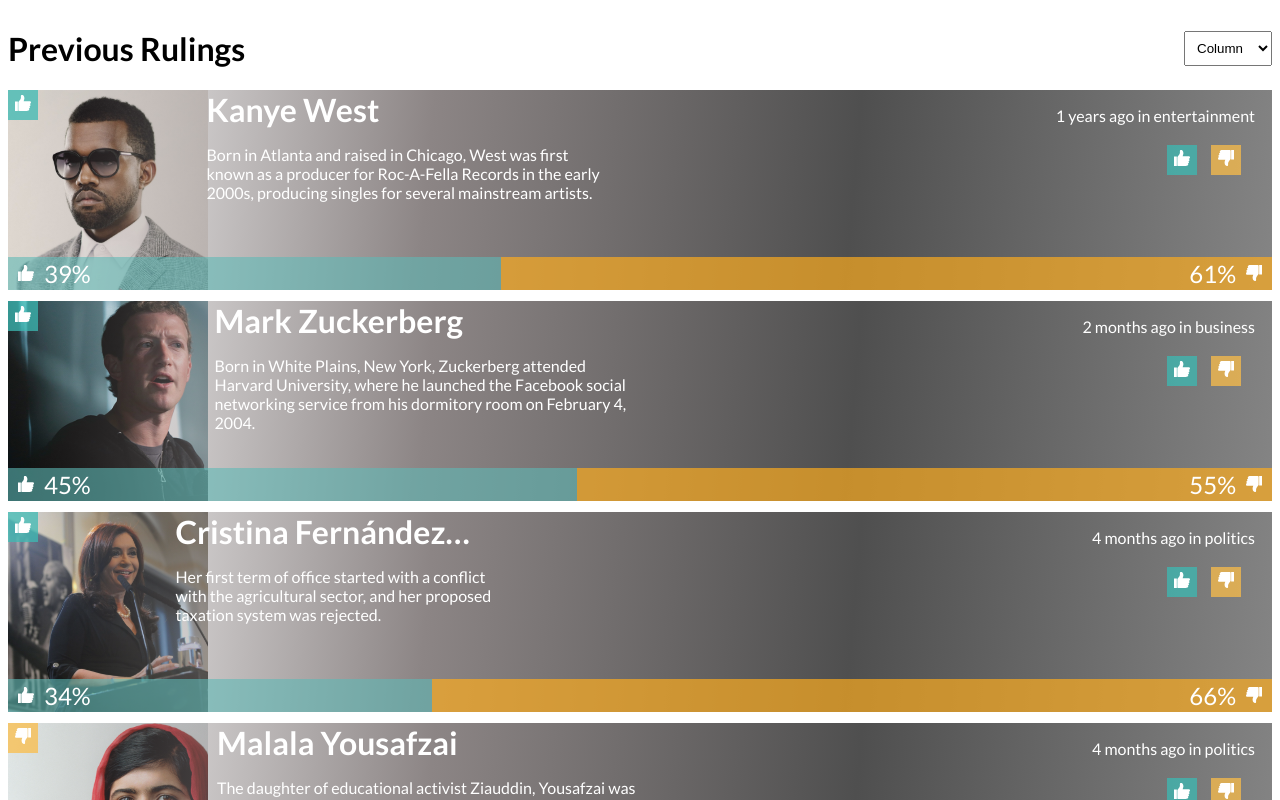
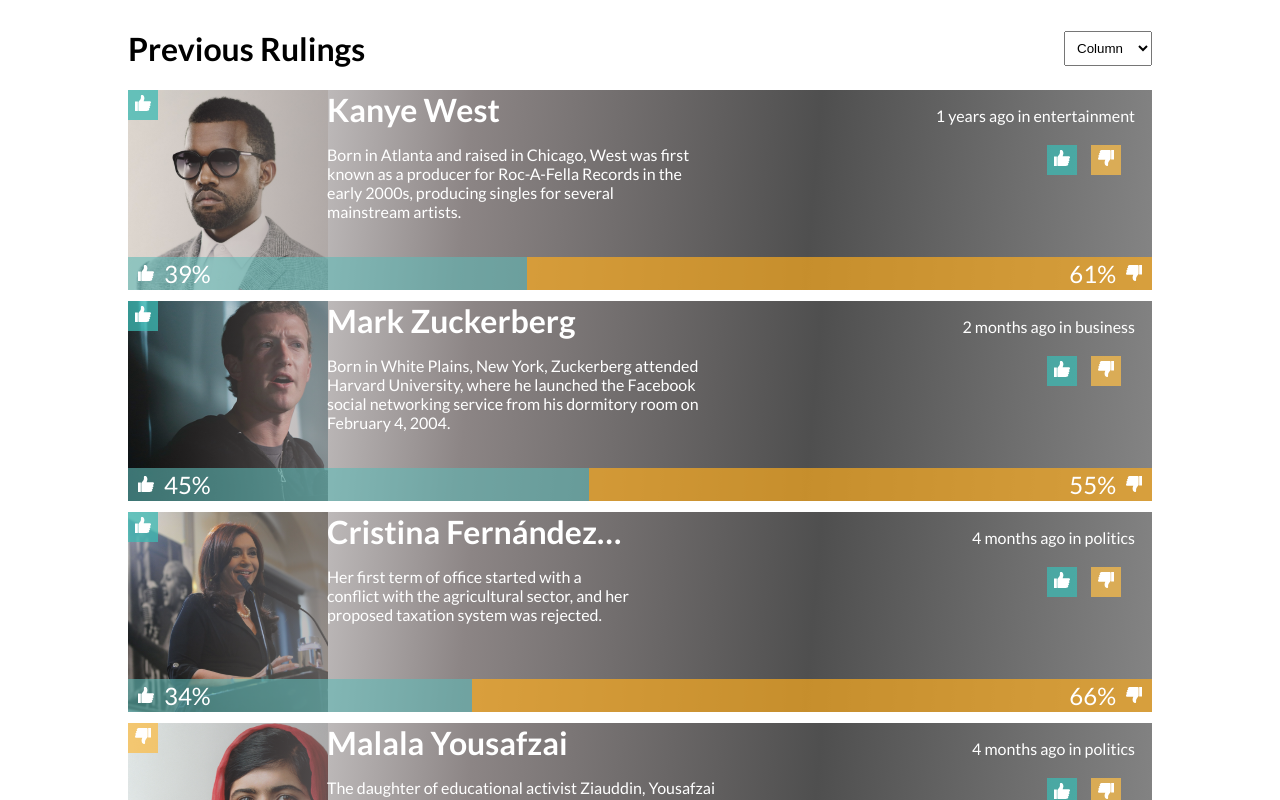
Before and after one commit to karttofer/zemoga-t, a React (Create React App) app: page / in a window 1280 px wide. Shown: the top 800 px of the page. Built offline with nearby package versions, Linux system fonts and the light colour scheme.

Commit message:
clean the project code

```diff
--- a/src/App.js
+++ b/src/App.js
@@ -6,13 +6,19 @@
 import CardsContainer from './containers/CardsContainer';
 
 // Styles
-const Wrapper = styled.div``;
+const BodyWrapper = styled.div`
+  margin: 0px 120px 0px 120px;
+
+  @media (max-width: 600px) {
+    margin: 0px;
+  }
+`;
 
 function App() {
   return (
-    <Wrapper>
+    <BodyWrapper>
       <CardsContainer />
-    </Wrapper>
+    </BodyWrapper>
   );
 }
 
--- a/src/components/Card.js
+++ b/src/components/Card.js
@@ -2,7 +2,6 @@
 import React, { useState, useEffect } from 'react';
 import styled from 'styled-components';
 import { useDispatch } from 'react-redux';
-import humanizeTime from 'humanize-duration';
 
 // Contants
 import * as constStyles from '../commons/constants/contants';
@@ -48,7 +47,7 @@
   display: grid;
   grid-template-columns: ${(props) => props.gridColumn};
 
-  @media (max-width: 600px) {
+  @media (max-width: 760px) {
     display: flex !important;
   }
 `;
@@ -72,8 +71,6 @@
     }
   }
 `;
-
-const PreferenceIcon = styled.div``;
 
 const VoteWrapper = styled.div`
   z-index: 2;
@@ -161,11 +158,18 @@
   totalVotes,
   bgImage,
 }) => {
+  // State
   const [btnSelected, setBtnSelected] = useState('');
   const [isVoteSelected, setIsVoteSelected] = useState(false);
 
+  // Store dispatch
   const dispatch = useDispatch();
 
+  /**
+   * @param {date} date1 - This wil be the current date
+   * @param {date} date2 - The date that we'll use to make the difference
+   * @returns A message with the time that have been pased example: 14 hours ago.
+   */
   const calcDate = (date1, date2) => {
     const diff = Math.floor(date1.getTime() - date2.getTime());
     const day = 1000 * 60 * 60 * 24;
@@ -183,9 +187,12 @@
     return message;
   };
 
+  /**
+   * @description This function will make a dispatch to make a vote
+   */
   const vote = () => {
     dispatch(
-      actions.voteFavor(
+      actions.vote(
         btnSelected === 'upVote'
           ? constStyles.VOTE_FAVOR
           : constStyles.VOTE_AGAINST,
@@ -194,10 +201,17 @@
     );
   };
 
+  /**
+   * @description Simple function to vote again, if the user already vote
+   */
   const voteAgain = () => {
     dispatch({ type: constStyles.VOTE_AGAIN, payload: { name } });
   };
 
+  /**
+   * @description Inside of the useEffect we need to control when the user make a vote
+   * to hidde or show the vote now button
+   */
   useEffect(() => {
     if (btnSelected) {
       setIsVoteSelected(true);
@@ -222,21 +236,17 @@
         flexDirection={isColumn ? 'column' : 'row'}
         margin={isColumn ? '46px 17px 0px 0px' : ''}
       >
-        <DescriptionWrapper gridColumn={isColumn ? '10% auto' : '33% 67%'}>
-          <PreferenceIcon>
+        <DescriptionWrapper gridColumn={isColumn ? '10% auto' : '199px auto'}>
           <VoteButton
             marginOnMedia='8px 14px 0px 0px'
             margin={isColumn ? '5px 14px 0px 0px' : ''}
             border='none'
             bgColorCode={
-                upTrend < downTrend
-                  ? constStyles.ThumbUp
-                  : constStyles.ThumbDown
+              upTrend < downTrend ? constStyles.ThumbUp : constStyles.ThumbDown
             }
           >
             <img src={upTrend < downTrend ? ThumbsUp : ThumbsDown}></img>
           </VoteButton>
-          </PreferenceIcon>
           <DesctiptionTextWrapper>
             <h1>{name}</h1>
             <p>{information}</p>
--- a/src/components/TrendProgress.js
+++ b/src/components/TrendProgress.js
@@ -42,7 +42,6 @@
         flexDirection={isNegativeVote ? 'row-reverse' : ''}
       >
         <ImgWrapper
-          //className={`img-trend-style ${main ? 'margin-center' : ''}`}
           transform={isNegativeVote ? 'rotate(180deg)' : ''}
           margin='10px'
           src={ThumbsUp}
--- a/src/containers/CardsContainer.js
+++ b/src/containers/CardsContainer.js
@@ -39,9 +39,11 @@
 `;
 
 const CardContainer = () => {
+  // State
   const [isColumn, setIsColumn] = useState(false);
   const personList = useSelector((state) => state.items);
 
+  // This object save all the images patchs
   const images = {
     elon,
     malala,
--- a/src/store/actions.js
+++ b/src/store/actions.js
@@ -1,16 +1,5 @@
-// Dependencies
-import * as constants from '../commons/constants/contants';
-
-// Action to add the elements
-export const addElement = {
-  type: constants.ADD_ITEMS,
-  payload: {
-    items: [],
-  },
-};
-
 // Actions to vote favor
-export const voteFavor = (typeOfVote, name) => ({
+export const vote = (typeOfVote, name) => ({
   type: typeOfVote,
   payload: {
     name,
--- a/src/store/reducers.js
+++ b/src/store/reducers.js
@@ -33,15 +33,12 @@
         if (data.votes[getType]) {
           if (getType.includes('positive')) {
             newObj.positive = data.votes[getType];
-            console.log('asdasd');
           } else {
             newObj.negative = data.votes[getType];
-            console.log('111111111111');
           }
         }
 
         data.votes = Object.assign({}, newObj);
-        console.log(data.votes);
       }
       return data;
     });
```
Also changed, not shown: src/store/initialState.js (+11 -5 lines). Lines whose indentation alone changed are shown as unchanged.
